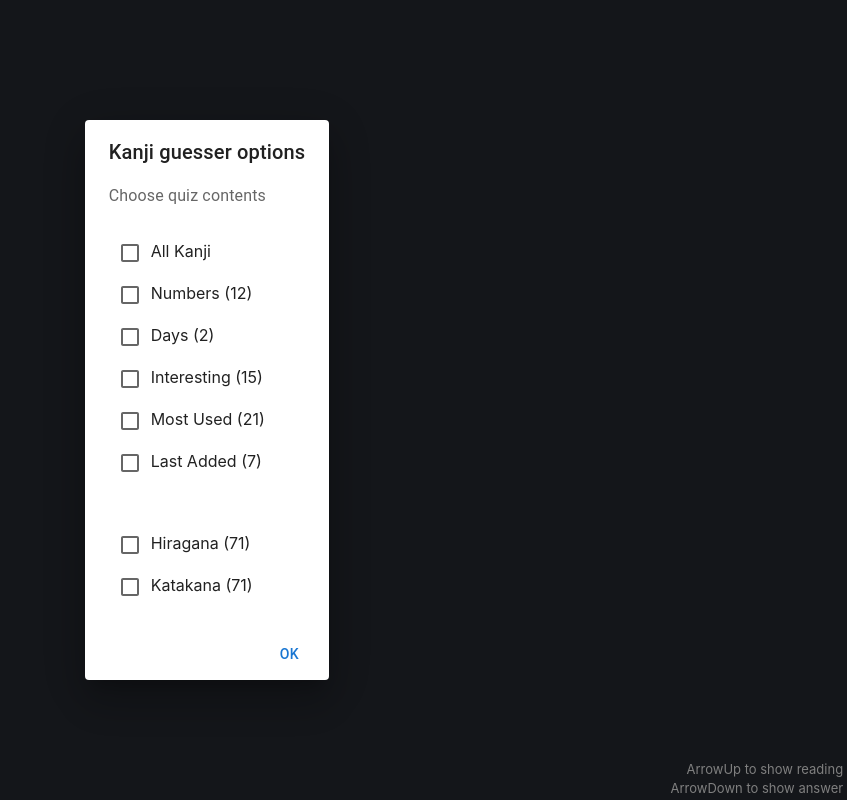
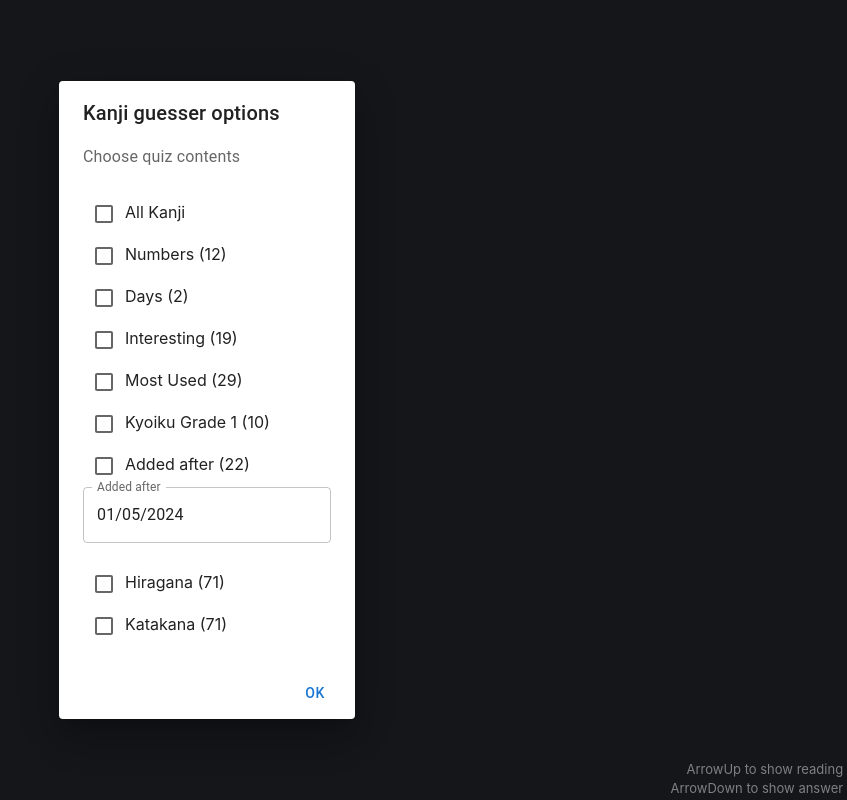
Before and after one commit to HeikintaloJukka/kanji-guesser, a React (Create React App) app: page / in a window 1280 px wide. Shown: the whole page, without its empty margins (433-1280 px from the left). Built offline with nearby package versions, Linux system fonts and the light colour scheme.

Commit message:
add datepicker to choose when added, add more kanji

```diff
--- a/package.json
+++ b/package.json
@@ -6,9 +6,11 @@
     "@emotion/react": "^11.11.1",
     "@emotion/styled": "^11.11.0",
     "@mui/material": "^5.15.1",
+    "@mui/x-date-pickers": "^6.18.7",
     "@testing-library/jest-dom": "^5.17.0",
     "@testing-library/react": "^13.4.0",
     "@testing-library/user-event": "^13.5.0",
+    "dayjs": "^1.11.10",
     "react": "^18.2.0",
     "react-dom": "^18.2.0",
     "react-scripts": "5.0.1",
--- a/src/App.js
+++ b/src/App.js
@@ -10,6 +10,8 @@ import DialogContent from '@mui/material/DialogContent';
 import DialogContentText from '@mui/material/DialogContentText';
 import DialogTitle from '@mui/material/DialogTitle';
 import Checkbox from '@mui/material/Checkbox';
+import { DatePicker } from '@mui/x-date-pickers/DatePicker';
+import dayjs from 'dayjs';
 import {answersFile} from './answers.js';
 
 var answers = answersFile()
@@ -31,6 +33,7 @@ const GameStartOptions = (props) => {
   //const [allKanji, setAllKanji] = useState(false);
 
   const { onClose, open, ...other } = props;
+  const [lastAddedDate, setLastAddedDate] = useState("1970-01-01");
   const [value, setValue] = useState({
     allKanji: false,
     numbers: false,
@@ -38,9 +41,9 @@ const GameStartOptions = (props) => {
     interesting:false,
     mostUsed: false,
     lastAdded: false,
-    lastAddedDate: "1970-01-01",
     hiragana: false,
-    katakana: false
+    katakana: false,
+    kyoikuGrade1: false
   });
   const [catCount, setCatCount] = useState({
     allKanji: 0,
@@ -50,7 +53,8 @@ const GameStartOptions = (props) => {
     mostUsed: 0,
     lastAdded: 0,
     hiragana: 0,
-    katakana: 0
+    katakana: 0,
+    kyoikuGrade1: 0
   });
   const handleOk = () => {
     onClose(value);
@@ -66,7 +70,8 @@ const GameStartOptions = (props) => {
           days: false,
           interesting:false,
           mostUsed: false,
-          lastAdded: false
+          lastAdded: false,
+          kyoikuGrade1: false,
         })
       }else{
         setValue({
@@ -76,6 +81,7 @@ const GameStartOptions = (props) => {
           days: true,
           interesting:true,
           mostUsed: true,
+          kyoikuGrade1: true,
           lastAdded: false
         })
       }
@@ -88,7 +94,7 @@ const GameStartOptions = (props) => {
   useEffect(() => {
     //loop through answers
     let temp = catCount;
-    let date = value.lastAddedDate;
+    let date = lastAddedDate;
     for(let i=0;i<answers.length;i++){
       //count kanji per category
       for(let j=0;j<answers[i].categories.length;j++){
@@ -100,17 +106,41 @@ const GameStartOptions = (props) => {
         date = answers[i].date
       }
     }
-    setCatCount(temp);
-    setValue({...value,lastAddedDate:date})
+    setCatCount({...catCount,...temp});
+    console.log("ugg")
+    setLastAddedDate(date)
+  }, []);
 
+  useEffect(() => {
+    console.log("date changed")
     //add tag for last added
-    //2nd loop
+    let count = 0;
     for(let i=0;i<answers.length;i++){
-      if(answers[i].date == date){
+      //remove earlier lastAdded tags
+      const index = answers[i].categories.indexOf("lastAdded");
+      if (index > -1) {
+        answers[i].categories.splice(index, 1);
+      }
+
+      //re add tag
+      if(answers[i].date >= lastAddedDate){
         answers[i].categories.push("lastAdded");
+        count++
       }
     }
-  }, []);
+    setCatCountOutOfUseEffect(count)
+  }, [lastAddedDate]);
+
+  //black magic, useeffect was apparently batch overriding earlier category setting with newer empty
+  //https://stackoverflow.com/questions/57782905/setstate-override-existing-state
+  const setCatCountOutOfUseEffect = (count) => {
+    setCatCount(latestCatCount => {
+      return {
+        ...latestCatCount,
+        lastAdded:count
+      };
+    });
+  };
 
   return (
     <>
@@ -130,8 +160,19 @@ const GameStartOptions = (props) => {
           Interesting ({catCount.interesting})<br/>
           <Checkbox name="mostUsed"  checked={value.mostUsed} onChange={handleCheck} />
           Most Used ({catCount.mostUsed})<br/>
+          <Checkbox name="kyoikuGrade1"  checked={value.kyoikuGrade1} onChange={handleCheck} />
+          Kyoiku Grade 1 ({catCount.kyoikuGrade1})<br/>
           <Checkbox name="lastAdded" checked={value.lastAdded} onChange={handleCheck}/>
-          Last Added ({catCount.lastAdded})<br/>
+          Added after ({catCount.lastAdded})<br/>
+          <DatePicker
+            label="Added after"
+            value={dayjs(lastAddedDate)}
+            onChange={(addedAfter) => {
+              let dayString=dayjs(addedAfter).format('YYYY-MM-DD');
+              setValue({...value,lastAdded: true})
+              setLastAddedDate(dayString);
+            }}
+          />
           <br/><br/>
           <Checkbox name="hiragana" checked={value.hiragana} onChange={handleCheck}/>
           Hiragana ({catCount.hiragana})<br/>
@@ -146,6 +187,15 @@ const GameStartOptions = (props) => {
   );
 }
 
+/*
+*   TODO:
+*   Pick added answers after set date by datepicker
+*   Allow setting max amount of kanji for quiz
+*   Writing kanji test
+*   Check duplicate answer list?
+*   Fix last added number in bbuild
+*
+*/
 const App = () => {
   const [guess, setGuess] = useState('');
   const [currentKanji, setCurrentKanji] = useState(0);
--- a/src/answers.js
+++ b/src/answers.js
@@ -188,9 +188,48 @@ export function answersFile() {
   {kanji:"何時", reading: "nanji", meanings: ["when"], categories: ["interesting"], date:"2023-12-22"},
   {kanji:"水", reading: "mizu", meanings: ["water"], categories: ["interesting"], date:"2023-12-22"},
   {kanji:"食べます", reading: "tabemasu", meanings: ["eat"], categories: ["interesting"], date:"2023-12-22"},
-  {kanji:"高", reading: "takai", meanings: ["expensive"], categories: ["interesting"], date:"2023-12-22"},
+  {kanji:"高", reading: "takai", meanings: ["expensive", "high"], categories: ["interesting"], date:"2023-12-22"},
   {kanji:"少すこ", reading: "sukoshi", meanings: ["a bit"], categories: ["interesting"], date:"2023-12-22"},
+  {kanji:"飲", reading: "in,nomu",meanings: ["drink"], categories: ["interesting"], date:"2024-01-05"},
+  {kanji:"読", reading: "yomu",meanings: ["read"], categories: ["interesting"], date:"2024-01-05"},
+  {kanji:"山", reading: "yama",meanings: ["mountain"], categories: ["interesting"], date:"2024-01-05"},
+  {kanji:"父", reading: "chichi",meanings: ["father"], categories: ["interesting"], date:"2024-01-05"},
+  //{kanji:"土", reading: "tsuchi",meanings: ["earth","soil","mud"], categories: ["interesting"], date:"2024-01-05"},
   )
+
+  //kyoiku kanji first grade
+  answers.push(
+  /*一   one   ichi
+  二   two   ni
+  三   three   san
+  四   four  shi
+  五   five  go
+  六   six   roku
+  七   seven   shichi
+  八   eight   hachi
+  九   nine  ku
+  十   ten   jū
+  百   hundred   hyaku
+  千   thousand  sen
+  上   top, above  jō*/
+  {kanji:"下", reading: "shita",meanings:["bottom","below"], categories: ["kyoikuGrade1"], date:"2024-01-05"},
+  {kanji:"左", reading: "hidari",meanings:["left",], categories: ["kyoikuGrade1"], date:"2024-01-05"},
+  {kanji:"右", reading: "migi",meanings:["right",], categories: ["kyoikuGrade1"], date:"2024-01-05"},
+  //{kanji:"中", reading: "naka",meanings:["inside","middle"], categories: ["kyoikuGrade1"], date:"2024-01-05"},
+  //{kanji:"大", reading: "ō-kii",meanings:["large",], categories: ["kyoikuGrade1"], date:"2024-01-05"},
+  //{kanji:"小", reading: "chii-sai",meanings:["small",], categories: ["kyoikuGrade1"], date:"2024-01-05"},
+  {kanji:"月", reading: "tsuki",meanings:["month","moon"], categories: ["kyoikuGrade1"], date:"2024-01-05"},
+  //{kanji:"日", reading: "ka",meanings:["day","sun"], categories: ["kyoikuGrade1"], date:"2024-01-05"},
+  //{kanji:"年", reading: "toshi",meanings:["year",], categories: ["kyoikuGrade1"], date:"2024-01-05"},
+  {kanji:"早", reading: "haya-i",meanings:["early",], categories: ["kyoikuGrade1"], date:"2024-01-05"},
+  {kanji:"木", reading: "ki",meanings:["tree",], categories: ["kyoikuGrade1"], date:"2024-01-05"},
+  {kanji:"林", reading: "hayashi",meanings:["woods","forest"], categories: ["kyoikuGrade1"], date:"2024-01-05"},
+  //{kanji:"山", reading: "yama",meanings:["mountain",], categories: ["kyoikuGrade1"], date:"2024-01-05"},
+  {kanji:"川", reading: "kawa",meanings:["river",], categories: ["kyoikuGrade1"], date:"2024-01-05"},
+  {kanji:"土", reading: "tsuchi",meanings:["soil","earth"], categories: ["kyoikuGrade1"], date:"2024-01-05"},
+  {kanji:"空", reading: "sora",meanings:["sky",], categories: ["kyoikuGrade1"], date:"2024-01-05"},
+  )
+
 
   //mostUsed
   answers.push(
@@ -204,7 +243,7 @@ export function answersFile() {
   {kanji:"出", reading: "deru", meanings: ["come out"], categories: ["mostUsed"], date:"2023-12-22"},
   {kanji:"時", reading: "toki", meanings: ["time"], categories: ["mostUsed"], date:"2023-12-22"},
   {kanji:"行", reading: "gyi", meanings: ["to go","row"], categories: ["mostUsed"], date:"2023-12-22"},
-  {kanji:"事", reading: "koto", meanings: ["matter","job"], categories: ["mostUsed"], date:"2023-12-22"},
+  {kanji:"事", reading: "koto", meanings: ["matter","thing","job"], categories: ["mostUsed"], date:"2023-12-22"},
   //{kanji:"分", reading: "fun", meanings: ["minute"], categories: ["mostUsed"], date:"2023-12-22"},
   {kanji:"会", reading: "kai", meanings: ["meeting"], categories: ["mostUsed"], date:"2023-12-22"},
   {kanji:"上", reading: "ue", meanings: ["above","upper"], categories: ["mostUsed"], date:"2023-12-22"},
@@ -217,6 +256,15 @@ export function answersFile() {
   {kanji:"方", reading: "kata (polite person)", meanings: ["direction","person","way"], categories: ["mostUsed"], date:"2023-12-29"},
   {kanji:"見", reading: "mi", meanings: ["seeing","looking","look","see","view"], categories: ["mostUsed"], date:"2023-12-29"},
   {kanji:"手", reading: "te", meanings: ["hand","handle","paw","way","way of acting"], categories: ["mostUsed"], date:"2023-12-29"},
+  {kanji:"前", reading: "mae", meanings: ["before","in front"], categories: ["mostUsed"], date:"2024-01-05"},
+  {kanji:"場", reading: "ba", meanings: ["place"], categories: ["mostUsed"], date:"2024-01-05"},
+  //{kanji:"月", reading: "tsuki", meanings: ["month","moon"], categories: ["mostUsed"], date:"2024-01-05"},
+  {kanji:"子", reading: "ko", meanings: ["child","term of endearment"], categories: ["mostUsed"], date:"2024-01-05"},
+  {kanji:"地", reading: "ji", meanings: ["earth","dirt"], categories: ["mostUsed"], date:"2024-01-05"},
+  {kanji:"学", reading: "gaku", meanings: ["learn","education","school"], categories: ["mostUsed"], date:"2024-01-05"},
+  {kanji:"後", reading: "ato", meanings: ["behind","after"], categories: ["mostUsed"], date:"2024-01-05"},
+  {kanji:"入", reading: "iru", meanings: ["enter","insert"], categories: ["mostUsed"], date:"2024-01-05"},
+  {kanji:"目", reading: "me", meanings: ["eye"], categories: ["mostUsed"], date:"2024-01-05"},
   )
   return answers;
 }
--- a/src/index.js
+++ b/src/index.js
@@ -3,11 +3,15 @@ import ReactDOM from 'react-dom/client';
 import './index.css';
 import App from './App';
 import reportWebVitals from './reportWebVitals';
+import { LocalizationProvider } from '@mui/x-date-pickers/LocalizationProvider';
+import { AdapterDayjs } from '@mui/x-date-pickers/AdapterDayjs';
 
 const root = ReactDOM.createRoot(document.getElementById('root'));
 root.render(
   <React.StrictMode>
-    <App />
+    <LocalizationProvider dateAdapter={AdapterDayjs}>
+      <App />
+    </LocalizationProvider>
   </React.StrictMode>
 );
 
```
Also changed, not shown: 8 other files (tests, documents, lock files or other folders).
